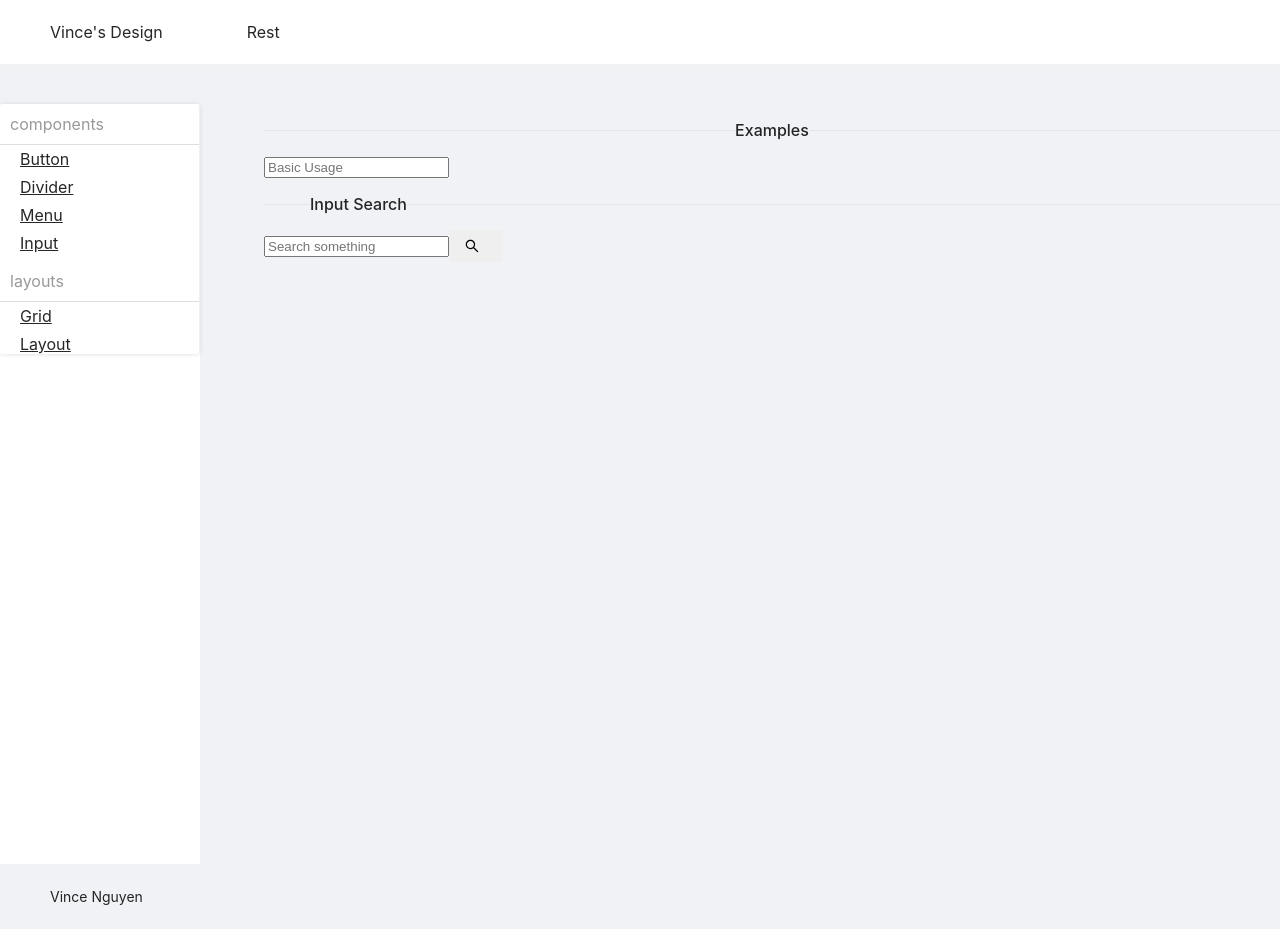
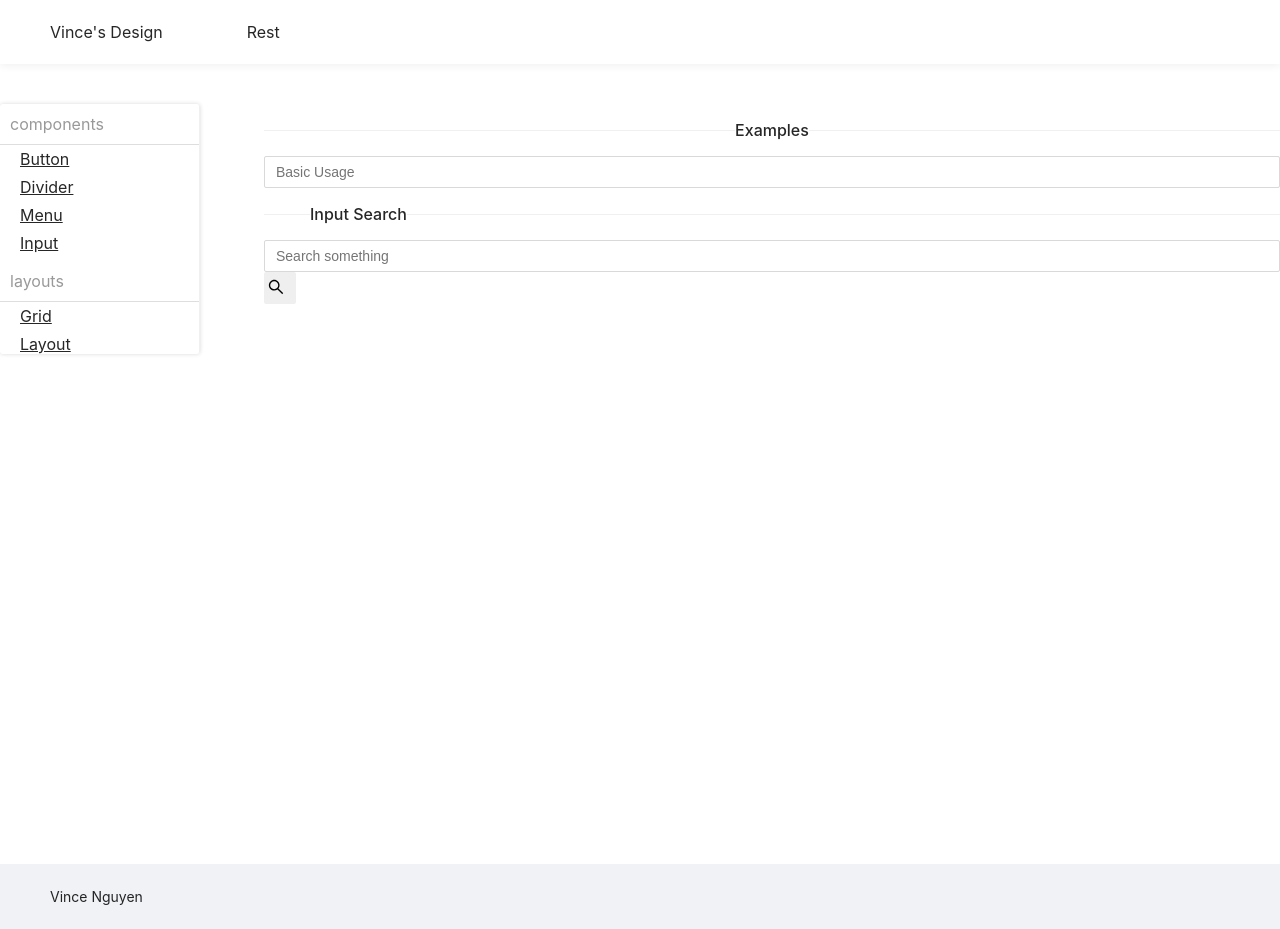
Before and after one commit to VINCENGUYEN-JS/vince-components, a React (Create React App) app: page /input in a window 1280 px wide. Built offline with nearby package versions, Linux system fonts and the light colour scheme.

Commit message:
work-on-input-and-btn-for-icon-component

```diff
--- a/src/App.tsx
+++ b/src/App.tsx
@@ -52,7 +52,13 @@ function App() {
         <Layout.Header id="header">
           <Nav />
         </Layout.Header>
-        <Layout style={{ minHeight: "100vh", padding: "40px 0 0" }}>
+        <Layout
+          style={{
+            minHeight: "100vh",
+            padding: "40px 0 0",
+            background: "#fff",
+          }}
+        >
           <Layout.Sider style={{ background: "#fff" }}>
             <SideBar />
           </Layout.Sider>
--- a/src/components/Button/Button.tsx
+++ b/src/components/Button/Button.tsx
@@ -49,9 +49,11 @@ const Button = React.forwardRef<HTMLButtonElement, NativeButtonProps>(
       ...rest
     } = props;
     const sizeCls = customizeSize ? sizeClassNameMap[customizeSize] : "";
+    const iconType = icon;
     const classes = classNames(prefixCls, {
       [`${prefixCls}-${type}`]: type,
       [`${prefixCls}-${sizeCls}`]: sizeCls,
+      [`${prefixCls}-icon-only`]: !children && children !== 0 && !!iconType,
       [`${prefixCls}-${shape}`]: shape !== "default" && shape,
     });
 
--- a/src/components/Button/style/index.scss
+++ b/src/components/Button/style/index.scss
@@ -17,4 +17,7 @@
   > .anticon + span {
     @include btn-icon();
   }
+  &-icon-only {
+    @include btn-square();
+  }
 }
--- a/src/components/Button/style/mixin.scss
+++ b/src/components/Button/style/mixin.scss
@@ -158,6 +158,15 @@
   }
 }
 
+@mixin btn-square {
+  width: 32px;
+  height: 32px;
+  padding: 2.4px 0;
+  font-size: 16px;
+  border-radius: 2px;
+  vertical-align: -3px;
+}
+
 @mixin btn-icon {
   margin-left: $margin-xs;
 }
--- a/src/components/Input/Input.tsx
+++ b/src/components/Input/Input.tsx
@@ -1,19 +1,32 @@
 import * as React from "react";
 import classNames from "classnames";
+
+import "./style/index.scss";
 
 export interface InputProps extends React.HTMLAttributes<HTMLInputElement> {
   type?: "search";
   addonAfter?: React.ReactNode;
 }
 
+const prefixCls = "input";
+
 const Input = (props: InputProps) => {
-  const { addonAfter } = props;
+  const { addonAfter, className, ...otherProps } = props;
   const addonAfterNode = addonAfter ? <span>{addonAfter}</span> : null;
+
+  const wrapperClassName = `${prefixCls}-group`;
+  const mergedWrapperClassName = classNames(
+    `${prefixCls}-wrapper`,
+    wrapperClassName
+  );
+
   return (
-    <>
-      <input {...props} />
-      {addonAfterNode}
-    </>
+    <span className={className}>
+      <span className={mergedWrapperClassName}>
+        <input className={prefixCls} {...otherProps} />
+        {addonAfterNode}
+      </span>
+    </span>
   );
 };
 
--- a/src/components/Input/Search.tsx
+++ b/src/components/Input/Search.tsx
@@ -9,6 +9,8 @@ interface SearchProps extends InputProps {
   enterButton?: React.ReactNode;
 }
 
+const prefixCls = "input-search";
+
 const Search = (props: SearchProps) => {
   const { onSearch, enterButton = false, ...rest } = props;
   const searchIcon =
@@ -18,7 +20,7 @@ const Search = (props: SearchProps) => {
       {enterButton}
     </Button>
   );
-  return <Input {...rest} addonAfter={button} />;
+  return <Input className={prefixCls} {...rest} addonAfter={button} />;
 };
 
 export default Search;
--- /dev/null
+++ b/src/components/Input/style/index.scss
@@ -0,0 +1,9 @@
+@use "../../../style/variable.scss" as *;
+@use "./mixin.scss" as *;
+
+.input {
+  @include input();
+  &-group {
+    @include input-group();
+  }
+}
--- /dev/null
+++ b/src/components/Input/style/mixin.scss
@@ -0,0 +1,23 @@
+@use "../../../style/variable.scss" as *;
+
+@mixin input() {
+  position: relative;
+  display: inline-block;
+  width: 100%;
+  min-width: 0;
+  padding: $input-padding-vertical-base $input-padding-horizontal-base;
+  color: $input-color;
+  font-size: $font-size-base;
+  line-height: $line-height-base;
+  background-color: $input-bg;
+  background-image: none;
+  border: $border-width-base $border-style-base $input-border-color;
+  border-radius: $border-radius-base;
+  transition: all 0.3s;
+}
+
+@mixin input-group() {
+  position: relative;
+  display: table;
+  width: 100%;
+}
--- a/src/style/variable.scss
+++ b/src/style/variable.scss
@@ -13,9 +13,13 @@ $primary-color: #1890ff;
 $border-color-base: #d9d9d9;
 $border-width-base: 1px;
 
-// >>>Background colors
+// >>>Border from themes/default.less
+$border-style-base: solid;
+
+// >>>Background colors.
 $heading-color: rgba($black, 85%);
 $text-color: rgba($black, 85%);
+$component-background: #fff;
 
 // >>>Height Rules
 $height-base: 32px;
@@ -28,6 +32,10 @@ $padding-md: 16px; //small containers
 $padding-sm: 12px; // Form controls and items
 $padding-xs: 8px; // small items
 $padding-xss: 4px; // more small
+
+// vertical padding for all form controls
+$control-padding-horizontal: $padding-sm;
+$control-padding-horizontal-sm: $padding-xs;
 
 // vertical margins
 $margin-lg: 24px; // containers
@@ -83,6 +91,25 @@ $menu-item-color: $text-color;
 $menu-highlight-color: $primary-color;
 $menu-item-active-bg: $primary-1;
 
+// >>>Input system
+$input-height-base: $height-base;
+$input-height-lg: $height-lg;
+$input-height-sm: $height-sm;
+$input-padding-horizontal: $control-padding-horizontal - 1px;
+$input-padding-horizontal-base: $input-padding-horizontal;
+$input-padding-horizontal-sm: $control-padding-horizontal-sm - 1px;
+$input-padding-horizontal-lg: $input-padding-horizontal;
+$input-padding-vertical-base: max(
+  (
+      round(
+          (($input-height-base - $font-size-base * $line-height-base) / 2) * 10
+        ) / 10
+    ) - $border-width-base,
+  3px
+);
+$input-color: $text-color;
+$input-bg: $component-background;
+$input-border-color: $border-color-base;
 // >>>Layout
 $layout-body-background: #f0f2f5;
 $layout-header-background: #001529;
```
